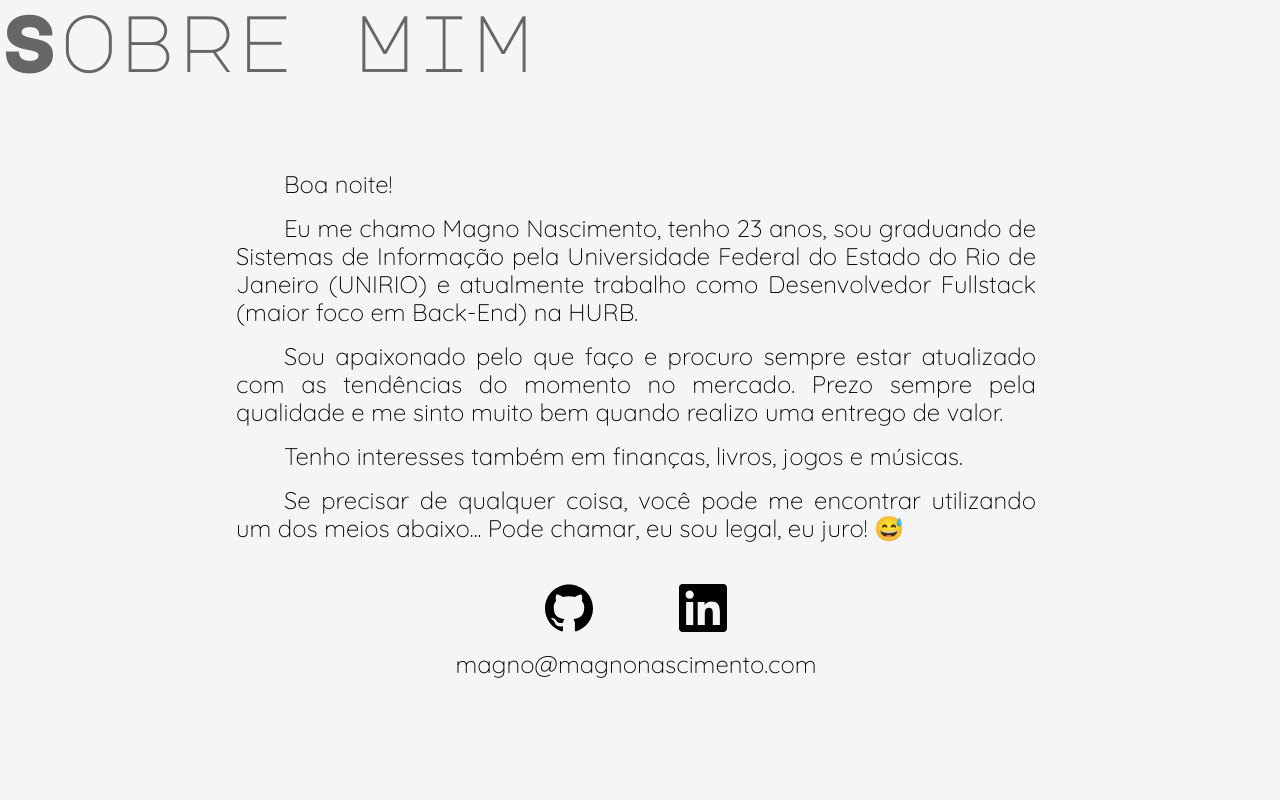
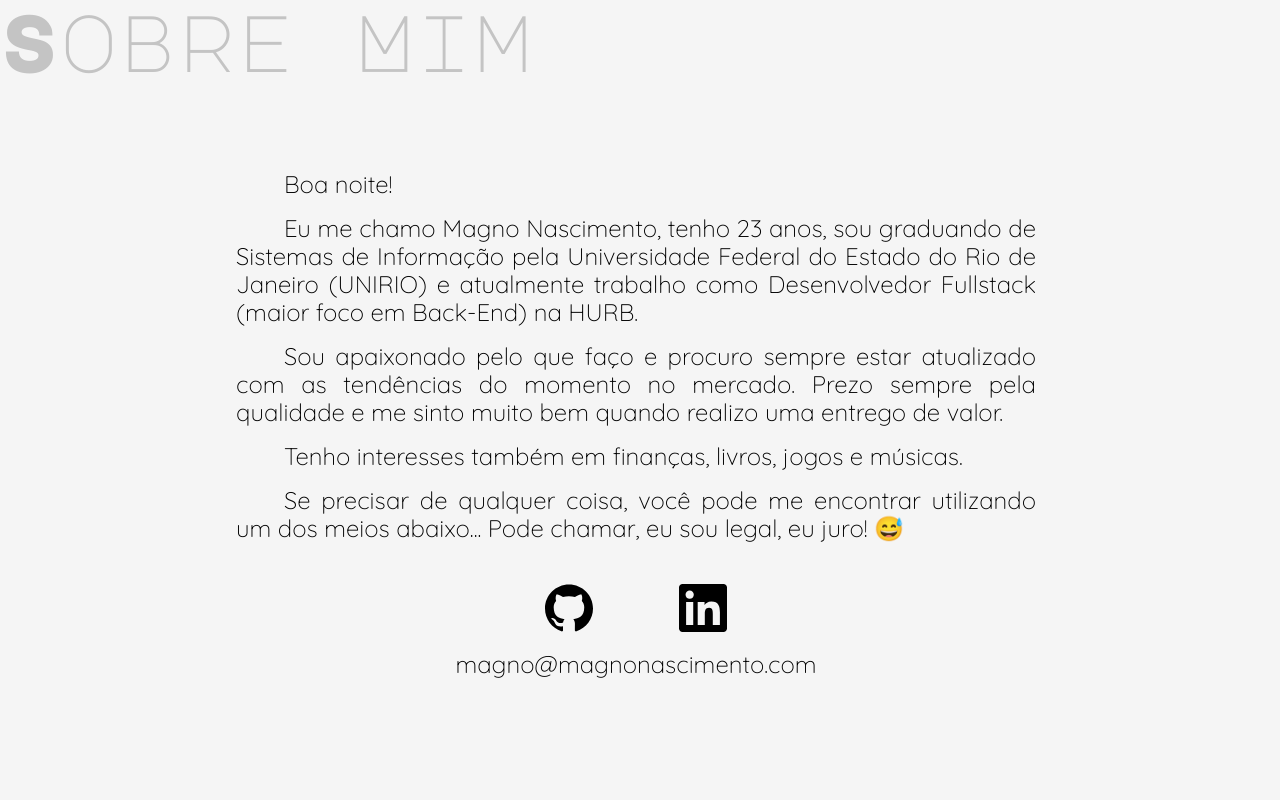
Before and after one commit to magnonasc/com.magnonascimento-next, a Next.js app: page / in a window 1280 px wide. Shown: the top 800 px of the page. Built offline with nearby package versions, Linux system fonts and the light colour scheme.

Commit message:
Fixed animation names

```diff
--- a/src/components/molecules/SocialMenu.tsx
+++ b/src/components/molecules/SocialMenu.tsx
@@ -35,15 +35,6 @@ const SocialLink = styled.a`
     animation-duration: 5s;
     animation-delay: 1s;
     animation-fill-mode: forwards;
-
-    @keyframes fadeIn {
-        from {
-            opacity: 0;
-        }
-        to {
-            opacity: 1;
-        }
-    }
 `;
 
 const SocialMenu: FC<HTMLAttributes<HTMLDivElement>> = () => (
--- a/src/components/molecules/TitledSection.tsx
+++ b/src/components/molecules/TitledSection.tsx
@@ -23,8 +23,6 @@ const Title: FC<HTMLAttributes<HTMLSpanElement>> = styled.h2`
     top: 0;
     left: 0;
 
-    opacity: 0.25;
-
     font-family: 'Major Mono Display';
     font-size: 5rem;
 
@@ -32,17 +30,17 @@ const Title: FC<HTMLAttributes<HTMLSpanElement>> = styled.h2`
         font-size: 2.5rem;
     }
 
-    animation-name: fadeIn;
-    animation-duration: 15s;
+    animation-name: fadeInSectionTitle;
+    animation-duration: 10s;
     animation-delay: 1s;
     animation-fill-mode: forwards;
 
-    @keyframes fadeIn {
+    @keyframes fadeInSectionTitle {
         from {
             opacity: 0;
         }
         to {
-            opacity: 1;
+            opacity: 0.25;
         }
     }
 `;
```
